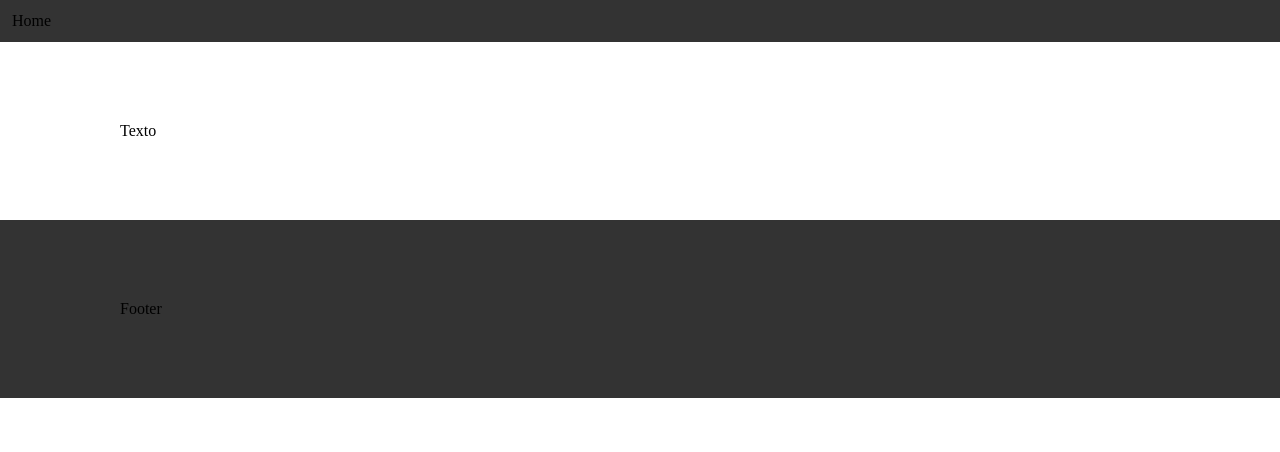
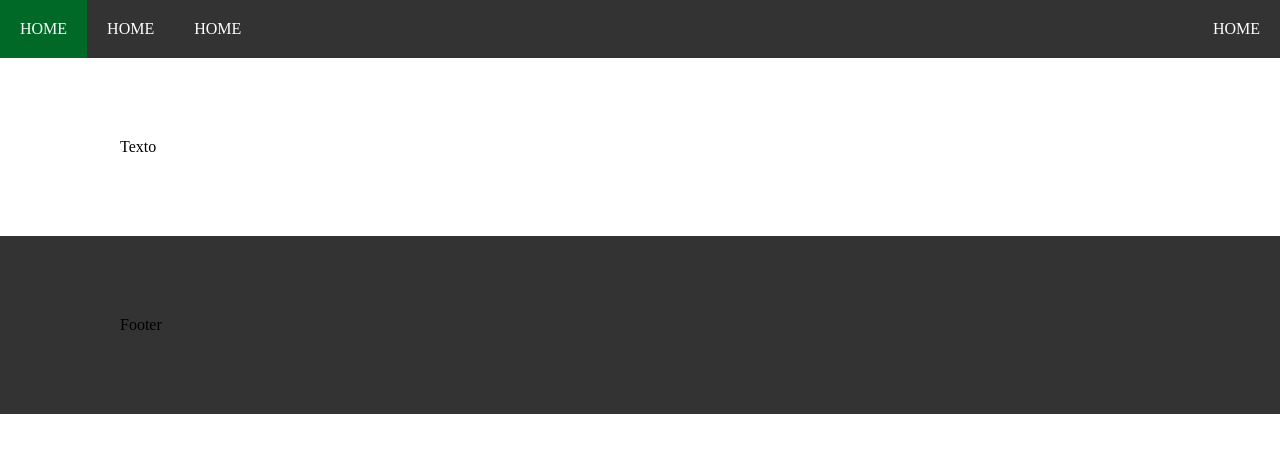
Before and after one commit to DanLoose/ProjetoFiosEFormas, a plain HTML site: page index.html in a window 1280 px wide. Drawn offline with Linux system fonts and the light colour scheme.

Commit message:
bar-top done

```diff
--- a/CSS/style.css
+++ b/CSS/style.css
@@ -4,9 +4,12 @@
     box-sizing: border-box;
 }
 
-.bar-top{padding: 12px; background-color: #333;}
-
-
+.bar-top{background-color: #333; color: #fff; overflow:hidden;}
+.bar-top > ul{list-style-type: none;}
+.bar-top li{float: left; padding: 20px 20px;}
+.bar-top li:hover:not(.active){background-color: gray;}
+.bar-top a{text-decoration: none; color: inherit;}
+.active{background-color: rgb(0, 105, 40);}
 
 .container{padding: 80px 120px;}
-.footer{padding: 80px 120px; background-color: #333; }
+.footer{padding: 80px 120px; background-color: #333;}
--- a/index.html
+++ b/index.html
@@ -10,7 +10,16 @@
 
 <body>
 
-    <nav class="bar-top"> Home</nav>
+    <!-- Bar Top -->
+    <nav class="bar-top">
+        <ul>
+            <a href=""><li class="active"> HOME </li></a>
+            <a href=""><li> HOME </li></a>
+            <a href=""><li> HOME </li></a>
+            <a style="float: right;" href=""><li> HOME </li></a>
+        </ul>
+    </nav>
+
     <div class="container"> Texto</div>
     <div class="footer"> Footer</div>
 
```
